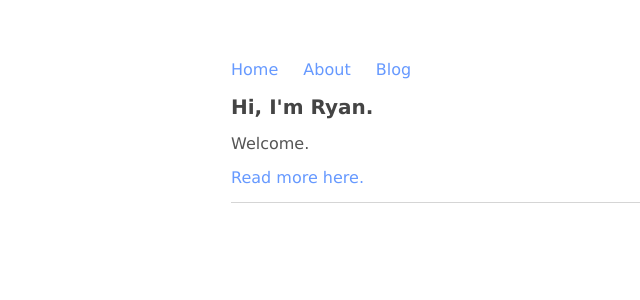
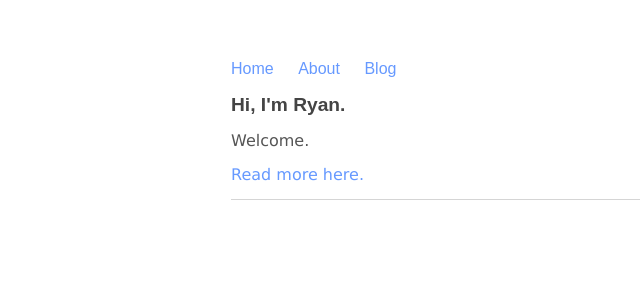
Before and after one commit to momentaryanblog/momentaryanblog.github.io, a Jekyll site: the page built from index.html, in a window 1280 px wide. Shown: the top 300 px of the page, without its empty margins (89-729 px from the left). Built offline with Jekyll 4.4.1, drawn with Linux system fonts in a browser that asks for light colours.

Commit message:
Update main.css

```diff
--- a/css/main.css
+++ b/css/main.css
@@ -3,7 +3,7 @@ body {
     width: 50%;
 }
 nav ul, footer ul {
-    font-family:'Verdana', 'Sans-Serif';
+    font-family:'Arial', 'Sans-Serif';
     padding: 0px;
     list-style: none;
     font-weight: ;
@@ -20,14 +20,16 @@ a:hover {
     text-decoration: underline;
 }
 h1 {
-    font-size: 1.25em;
-    font-family:'Verdana', 'Sans-Serif';
+    font-size: 1.2em;
+    font-family:'Arial', 'Sans-Serif';
     color: #444444;
+    font-weight: bold;
 }
 h2 {
-    font-size: 1.1em;
-    font-family:'Verdana', 'Sans-Serif';
+    font-size: 1em;
+    font-family:'Arial', 'Sans-Serif';
     color: #444444;
+    font-weight: bold;
 }
 p {
     font-size: 1em;
```
